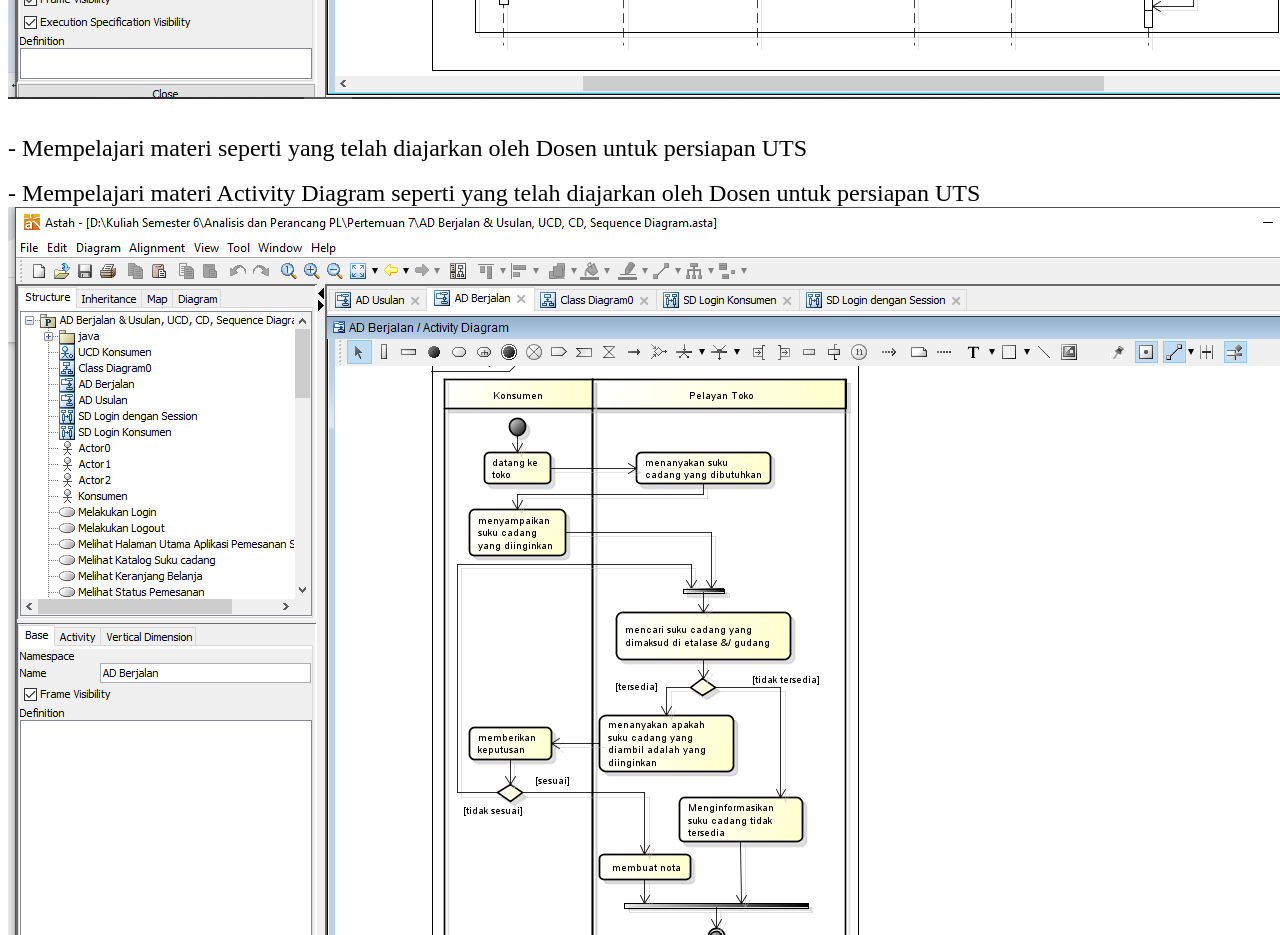
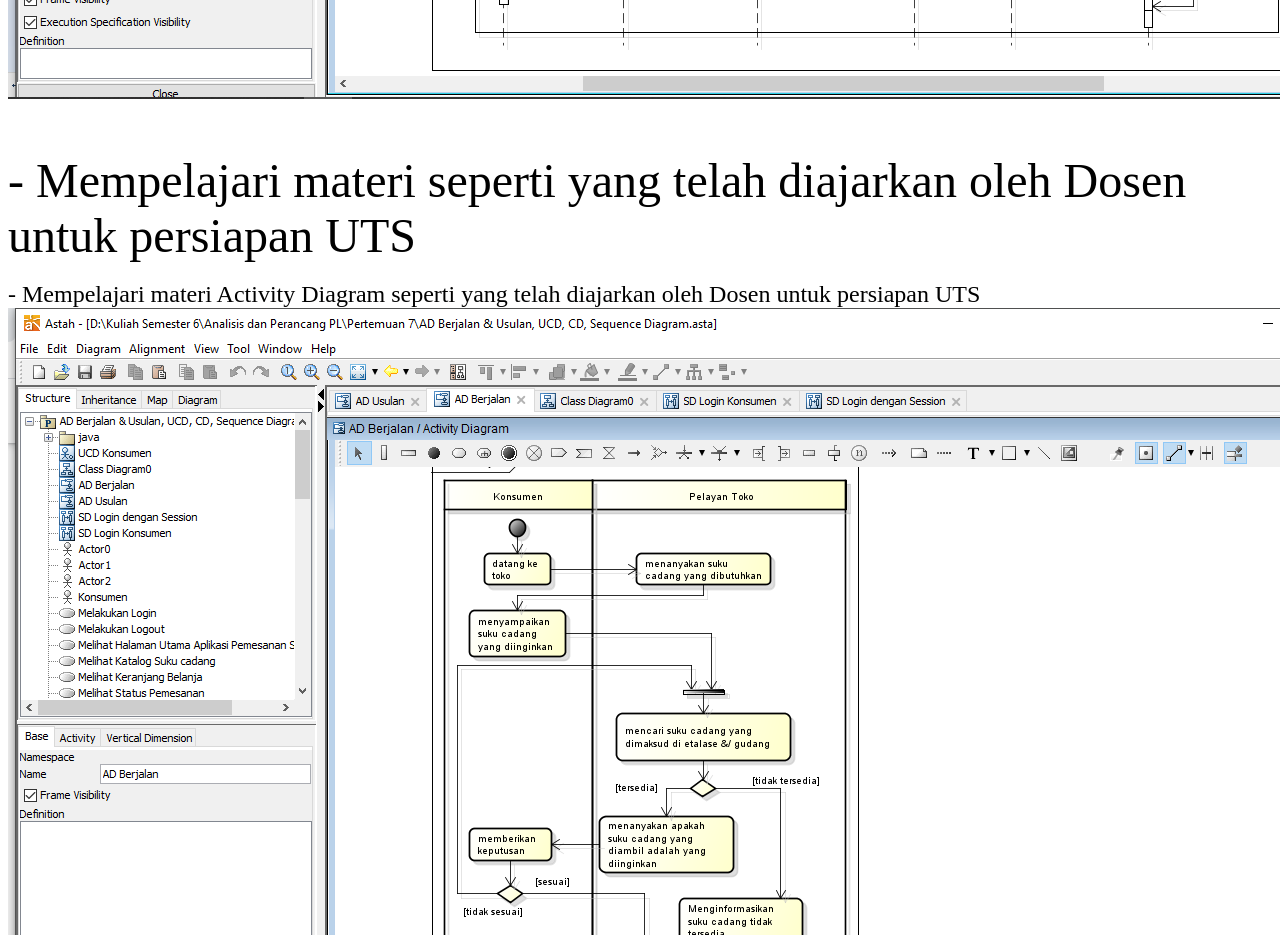
Before and after one commit to Dianlesmana99/sadurrpl, a plain HTML site: page 7/index.html in a window 1280 px wide. Shown: the part 3400-4335 px from the top of the page. Drawn offline with Linux system fonts and the light colour scheme.

Commit message:
Update index.html

```diff
--- a/7/index.html
+++ b/7/index.html
@@ -26,7 +26,8 @@ Hasil saya menyadur di pertemuan 7 :<br>
 <img src="SD Astah1.png"><br>
 <br>
 <br>
-<font size="5">- Mempelajari materi seperti yang telah diajarkan oleh Dosen untuk persiapan UTS</font><br>
+<br>
+<font size="7">- Mempelajari materi seperti yang telah diajarkan oleh Dosen untuk persiapan UTS</font><br>
 <br>
 <font size="5">- Mempelajari materi Activity Diagram seperti yang telah diajarkan oleh Dosen untuk persiapan UTS</font><br>
 <img src="Contoh AD.png"><br>
```
